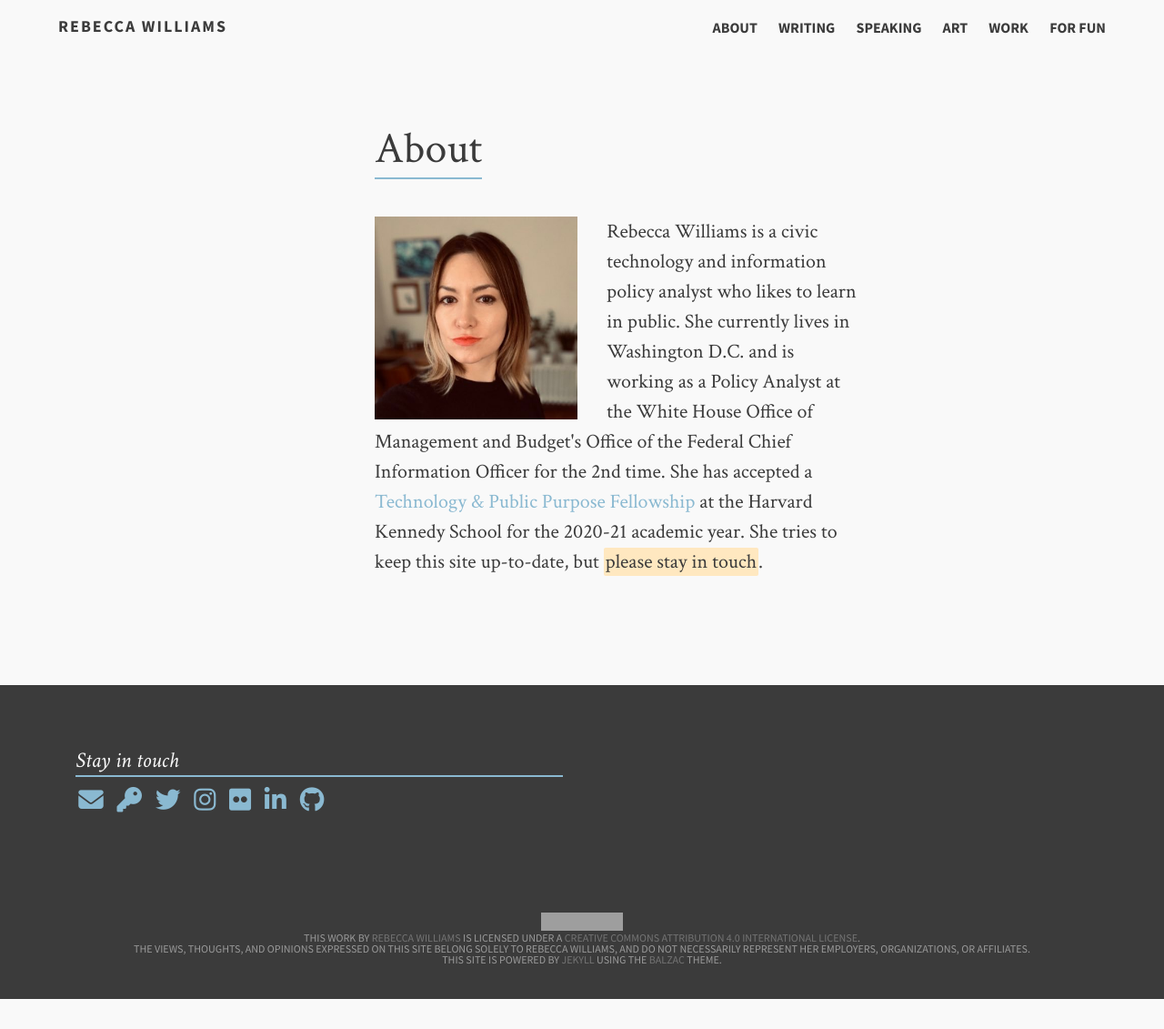
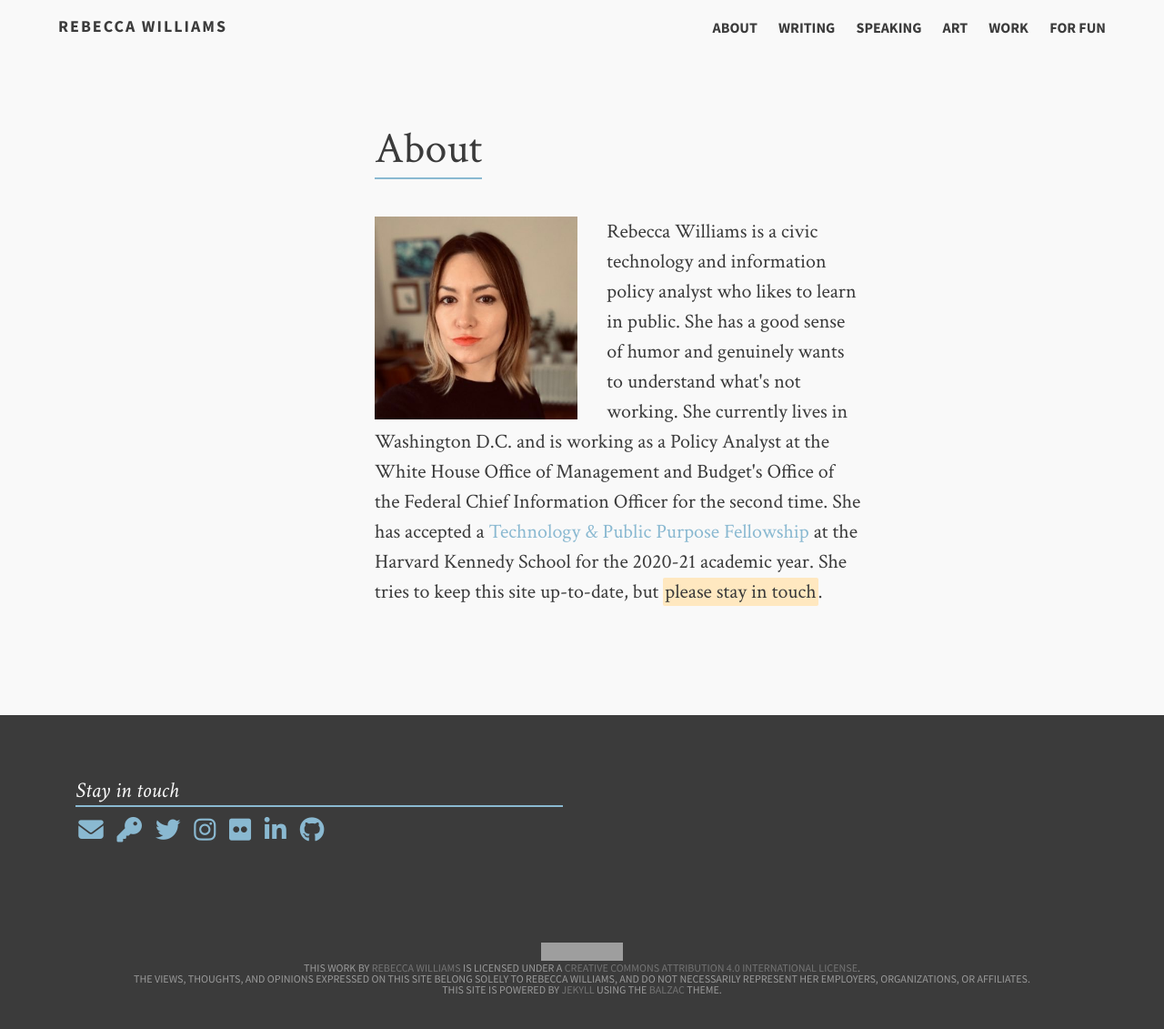
Before and after one commit to rebeccawilliams/rebeccawilliams.us, a Jekyll site: the page built from README.md, in a window 1280 px wide. Shown: the whole page at 91% size. Built offline with Jekyll 4.4.1, drawn with Linux system fonts in a browser that asks for light colours; nearby versions of some CDN libraries; our own code applies the rules of GitHub Pages for plain Markdown files; before the commit the page ends 1098 px from its top, so only the background shows below that; grey boxes are pictures that could not be loaded.

Commit message:
Update home.html

```diff
--- a/_layouts/home.html
+++ b/_layouts/home.html
@@ -8,7 +8,7 @@
          		<div>
 	                      <img src="/images/head.jpg" alt="Rebecca Williams selfie" style="float: left; width:41.66%;margin-right:2rem">
 	                 </div>
-			<p>Rebecca Williams is a civic technology and information policy analyst who likes to learn in public. She currently lives in Washington D.C. and is working as a Policy Analyst at the White House Office of Management and Budget's Office of the Federal Chief Information Officer for the 2nd time. She has accepted a <a href=https://www.belfercenter.org/publication/announcing-technology-and-public-purpose-fellowship-cohort-2020-21>Technology & Public Purpose Fellowship</a> at the Harvard Kennedy School for the 2020-21 academic year. She tries to keep this site up-to-date, but <em>please stay in touch</em>.</p>
+			<p>Rebecca Williams is a civic technology and information policy analyst who likes to learn in public. She has a good sense of humor and genuinely wants to understand what's not working. She currently lives in Washington D.C. and is working as a Policy Analyst at the White House Office of Management and Budget's Office of the Federal Chief Information Officer for the second time. She has accepted a <a href=https://www.belfercenter.org/publication/announcing-technology-and-public-purpose-fellowship-cohort-2020-21>Technology & Public Purpose Fellowship</a> at the Harvard Kennedy School for the 2020-21 academic year. She tries to keep this site up-to-date, but <em>please stay in touch</em>.</p>
 		  <div>
               </ol>
           </article>
```
